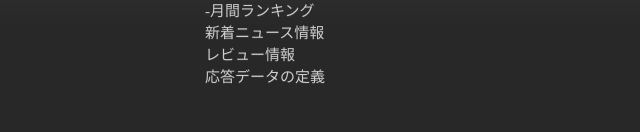
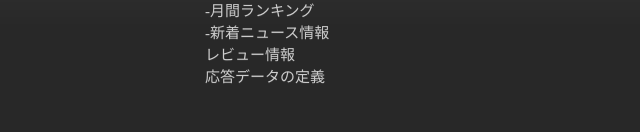
Before and after one commit to amg-spicysoft/amg, a plain HTML site: page index.html in a window 1280 px wide. Shown: the part 2035-2167 px from the top of the page, 0-640 px from the left. Drawn offline with Linux system fonts and the light colour scheme.

```diff
--- a/index.html
+++ b/index.html
@@ -84,7 +84,7 @@
 					<li><a href="https://github.com/amg-spicysoft/amg/wiki/Appget-list-daily-ranking">-速報ランキング</a></li>
 					<li><a href="https://github.com/amg-spicysoft/amg/wiki/Appget-list-weekly-ranking">-週間ランキング</a></li>
 					<li><a href="https://github.com/amg-spicysoft/amg/wiki/Appget-list-monthly-ranking">-月間ランキング</a></li>
-					<li><a href="https://github.com/amg-spicysoft/amg/wiki/Appget-news-get">新着ニュース情報</a></li>
+					<li><a href="https://github.com/amg-spicysoft/amg/wiki/Appget-news-get">-新着ニュース情報</a></li>
 					<li><a href="https://github.com/amg-spicysoft/amg/wiki/Appget-review-get">レビュー情報</a></li>
 					<li><a href="https://github.com/amg-spicysoft/amg/wiki/Appget-elements">応答データの定義</a></li>
 				</ul>
```
